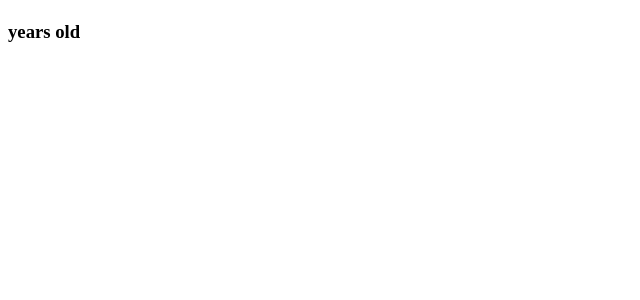
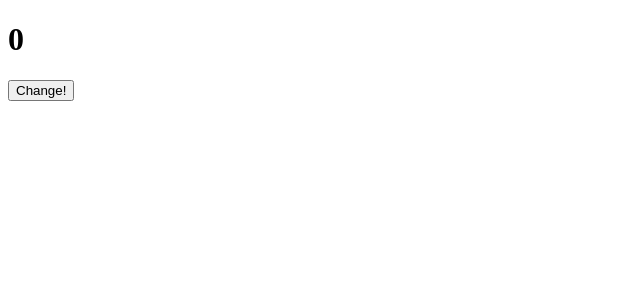
Before and after one commit to mzoz/react-scrimba, a React (Create React App) app: page / in a window 1280 px wide. Shown: the top 300 px of the page, without its empty margins (0-640 px from the left). Built offline with nearby package versions, Linux system fonts and the light colour scheme.

Commit message:
change state

```diff
--- a/src/App.js
+++ b/src/App.js
@@ -4,15 +4,20 @@ class App extends React.Component {
     constructor() {
         super()
         this.state = {
-            answer: "yes"
+            count: 0
         }
+        this.handleClick = this.handleClick.bind(this)
+    }
+
+    handleClick() {
+        this.setState({count: 1})
     }
 
     render() {
         return (
             <div>
-                <h1>{this.state.name}</h1>
-                <h3>{this.state.age} years old</h3>
+                <h1>{this.state.count}</h1>
+                <button onClick={this.handleClick}>Change!</button>
             </div>
         )
     }
```
